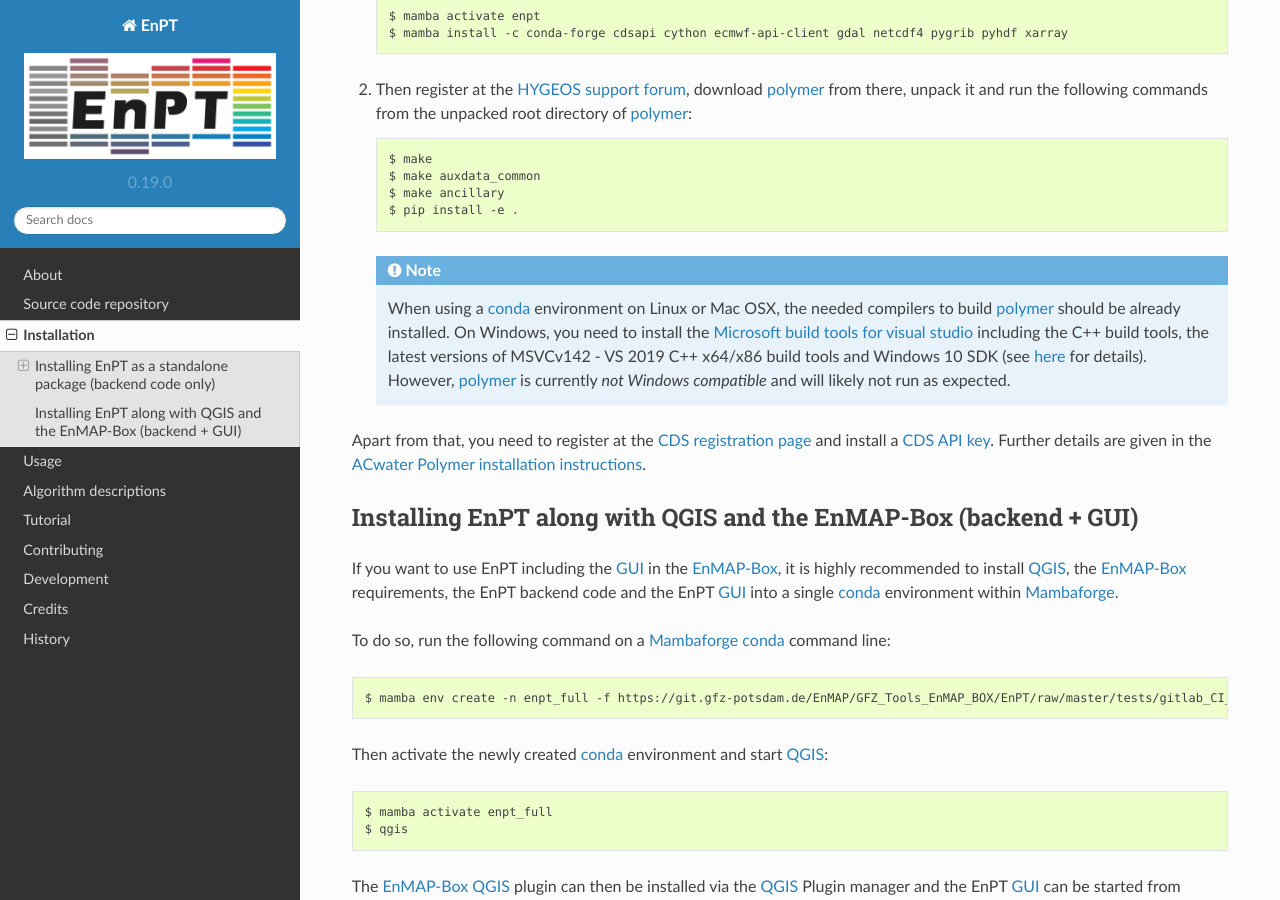
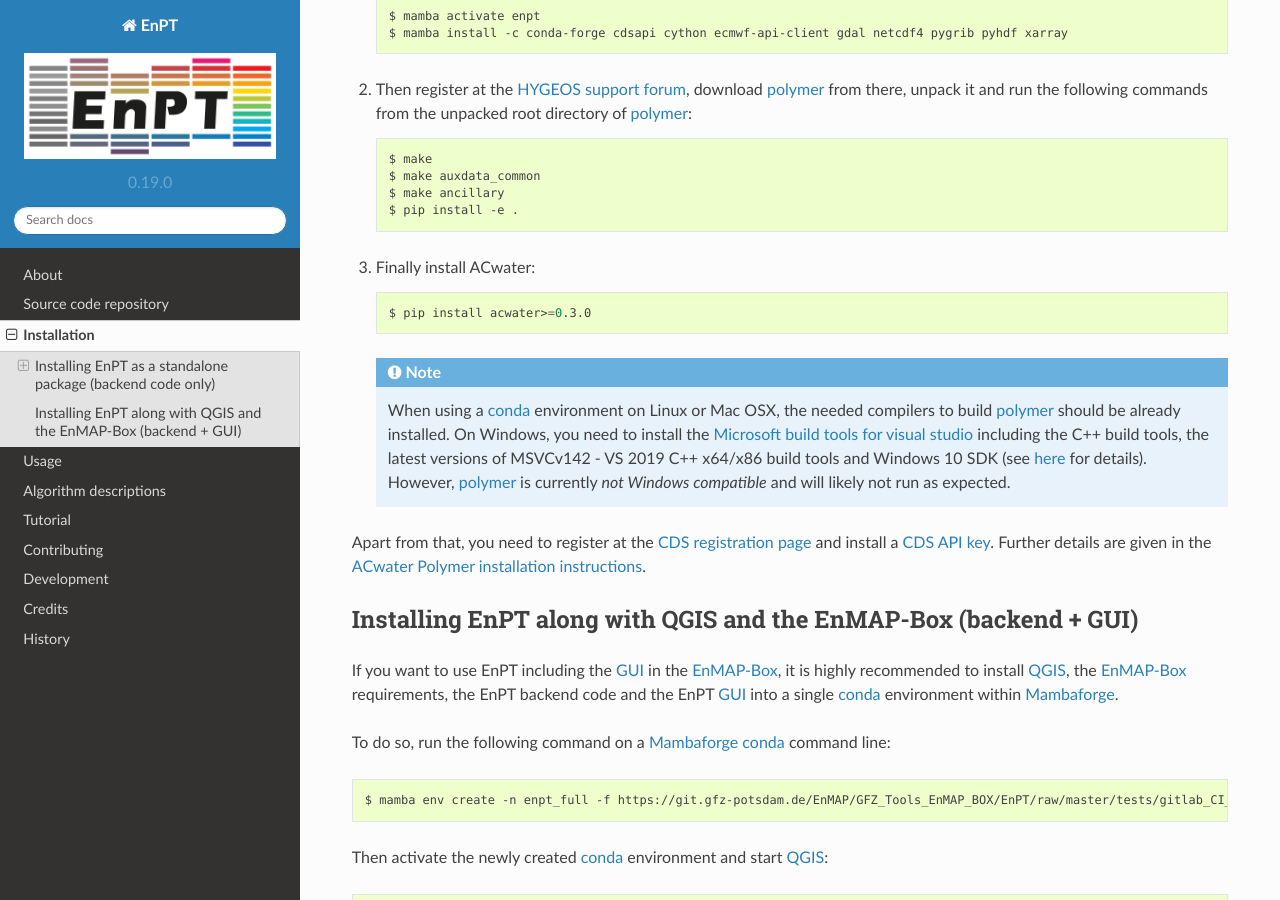
Before and after one commit to GFZ/enpt, a Sphinx documentation site: the page built from docs/installation.rst, in a window 1280 px wide and 900 px high, scrolled down 1783 px. Built offline with Sphinx 7.4.7 and the Read the Docs theme 2.0.0, drawn with Linux system fonts in a browser that asks for light colours; pages that are not in the unit, such as notebooks, are missing from menus.

Commit message:
Include acwater installation from pip as long as it is not packaged within the enpt conda-forge builds.
Signed-off-by: Daniel Scheffler <danschef@gfz-potsdam.de>

```diff
--- a/docs/installation.rst
+++ b/docs/installation.rst
@@ -103,6 +103,12 @@
     $ make ancillary
     $ pip install -e .
 
+3. Finally install ACwater:
+
+   .. code-block:: bash
+
+    $ pip install acwater>=0.3.0
+
   .. note::
 
     When using a conda_ environment on Linux or Mac OSX, the needed compilers to build polymer_
```
